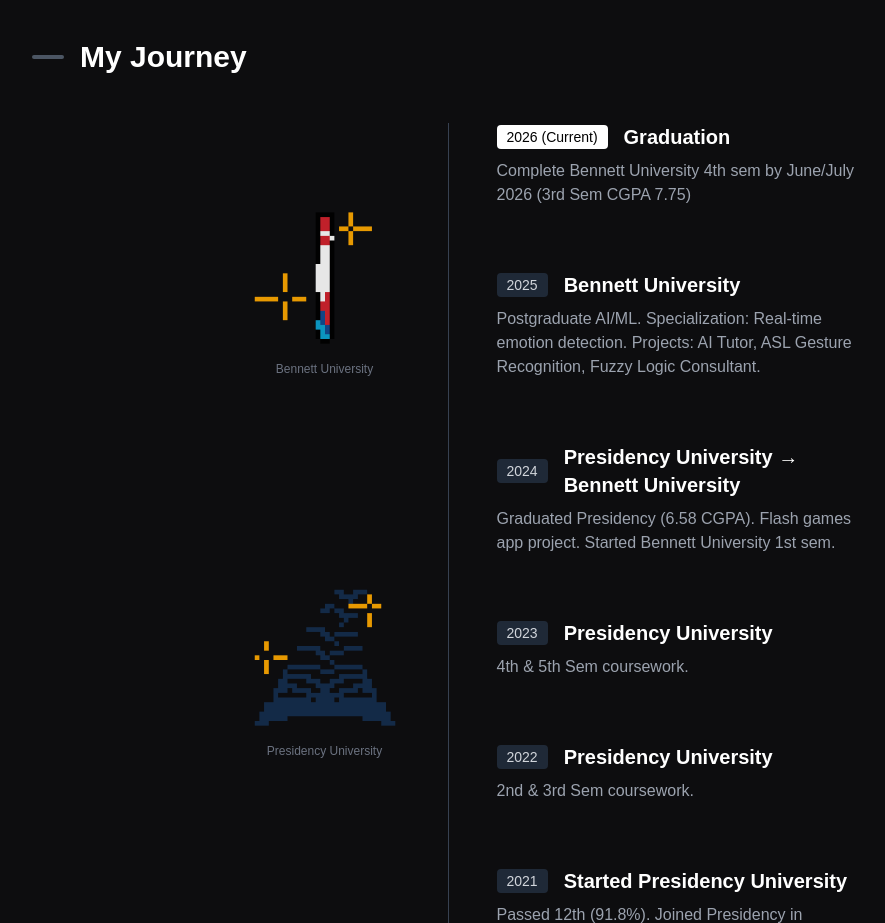
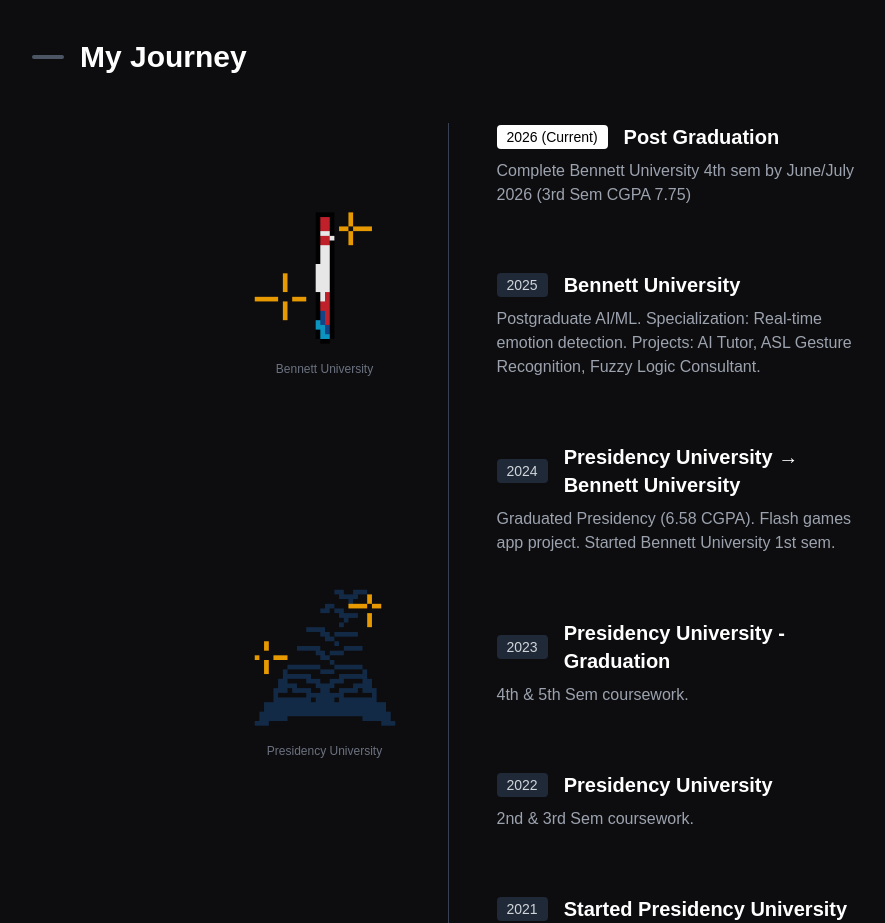
Before and after one commit to AnnaNutzz/Portfolio-Website, a Next.js app: page / in a window 1280 px wide. Shown: the part 820-1743 px from the top of the page, without its empty margins (336-1221 px from the left). Built offline with nearby package versions, Linux system fonts and the light colour scheme; no server answers; the database is empty.

Commit message:
fixed timeline

```diff
--- a/components/Timeline.tsx
+++ b/components/Timeline.tsx
@@ -5,7 +5,7 @@
     const events = [
         {
             year: "2026 (Current)",
-            title: "Graduation",
+            title: "Post Graduation",
             desc: "Complete Bennett University 4th sem by June/July 2026 (3rd Sem CGPA 7.75)",
             current: true
         },
@@ -25,7 +25,7 @@
         },
         {
             year: "2023",
-            title: "Presidency University",
+            title: "Presidency University - Graduation",
             desc: "4th & 5th Sem coursework.",
             current: false
         },
```
